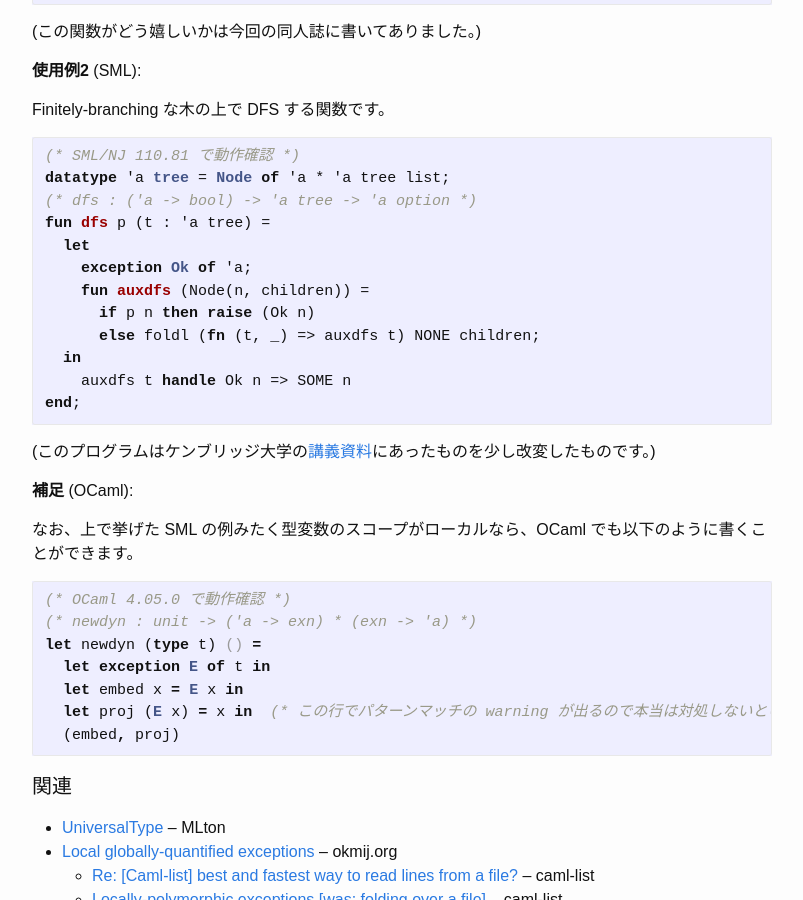
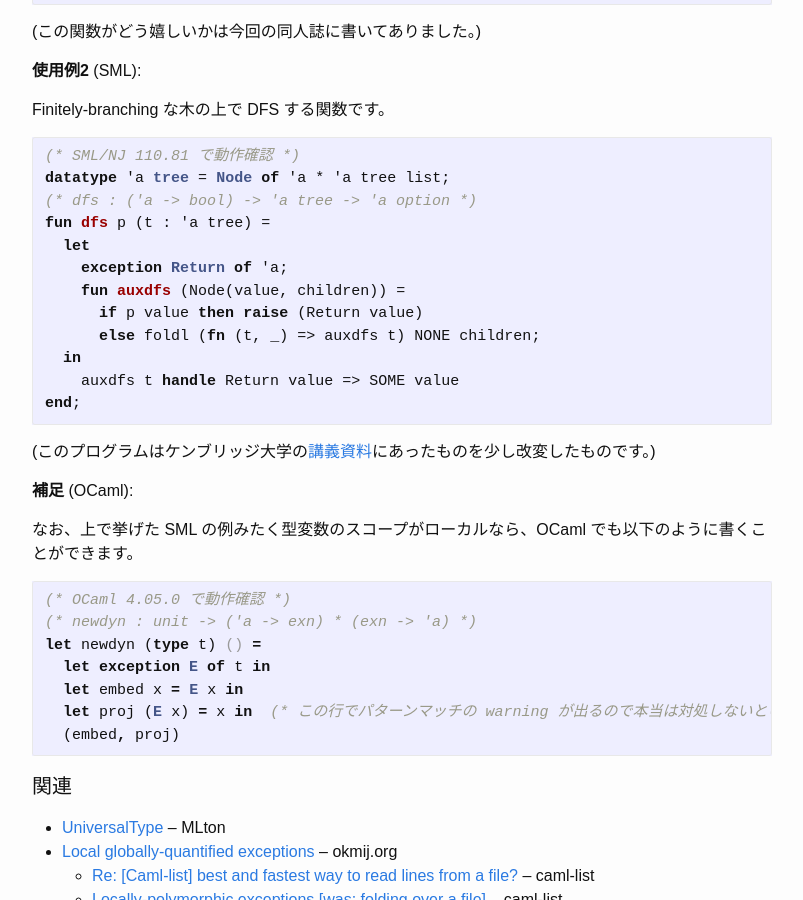
Before and after one commit to nekketsuuu/nekketsuuu.github.io, a Jekyll site: the page built from entries/_posts/2017-10-23-techbookfest03.md, in a window 1280 px wide and 900 px high, scrolled down 2372 px. Shown: the whole window, without its empty margins (238-1041 px from the left). Built offline with Jekyll 4.4.1, drawn with Linux system fonts in a browser that asks for light colours; formulas are drawn with MathJax 3; comment, search, counter and statistics services are not loaded.

Commit message:
Improve code in an entry

````diff
--- a/entries/_posts/2017-10-23-techbookfest03.md
+++ b/entries/_posts/2017-10-23-techbookfest03.md
@@ -105,12 +105,12 @@ datatype 'a tree = Node of 'a * 'a tree list;
 (* dfs : ('a -> bool) -> 'a tree -> 'a option *)
 fun dfs p (t : 'a tree) =
   let
-    exception Ok of 'a;
-    fun auxdfs (Node(n, children)) =
-      if p n then raise (Ok n)
+    exception Return of 'a;
+    fun auxdfs (Node(value, children)) =
+      if p value then raise (Return value)
       else foldl (fn (t, _) => auxdfs t) NONE children;
   in
-    auxdfs t handle Ok n => SOME n
+    auxdfs t handle Return value => SOME value
 end;
 ```
 
````
